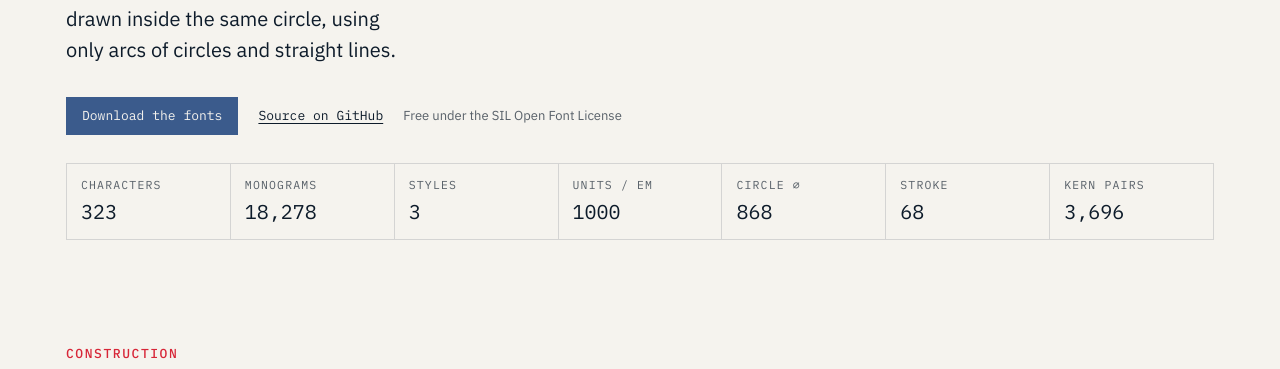
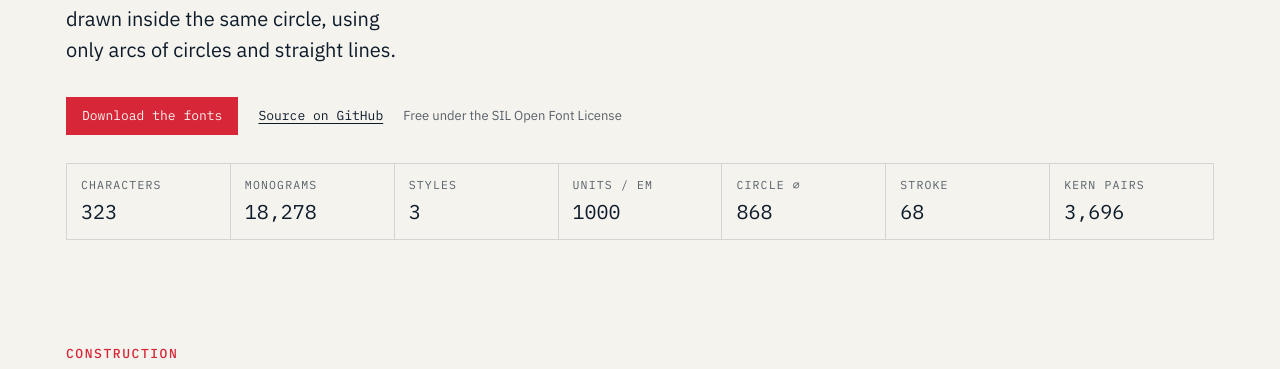
Before and after one commit to q78717/font-rondel, a plain HTML site: page documentation/specimen/index.html in a window 1280 px wide. In both pictures the pointer is over the link "Download the fonts". Shown: the part 375-744 px from the top of the page. Drawn offline with Linux system fonts and the light colour scheme.

Commit message:
style(specimen): red hover for download button and source link
Matches the q-rv.github.io hover accent.

Co-Authored-By: Claude Opus 5.5 <noreply@anthropic.com>

```diff
--- a/documentation/specimen/index.html
+++ b/documentation/specimen/index.html
@@ -176,7 +176,8 @@ h1.display {
 .get { display: flex; flex-wrap: wrap; gap: 10px 20px; align-items: center; margin: 0 0 28px; }
 .get a { color: var(--ink); font-family: var(--f-mono); font-size: var(--step--1); }
 .get-btn { background: var(--ink); color: var(--paper) !important; padding: 9px 16px; text-decoration: none; }
-.get-btn:hover { background: var(--denim); }
+.get-btn:hover { background: var(--red); color: #f5f3ee !important; }
+.get a.get-src:hover { color: var(--red); }
 .get-src { text-decoration: underline; text-underline-offset: 3px; }
 .get-lic { font-size: var(--step--1); color: var(--muted); }
 footer a { color: inherit; }
```
Also changed, not shown: sources/specimen_template.html (+2 -1 lines).
